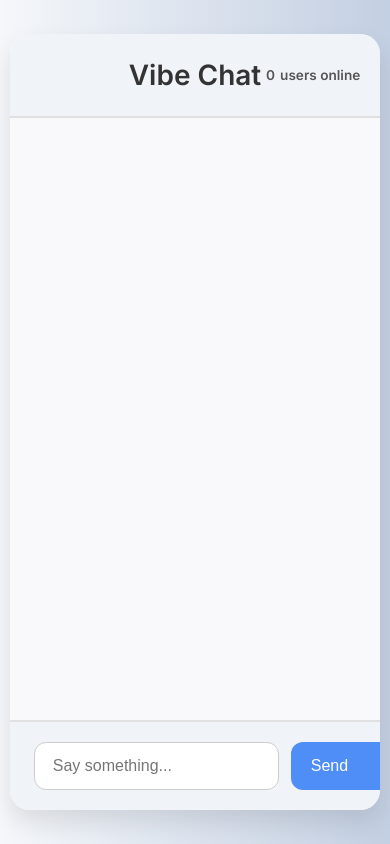
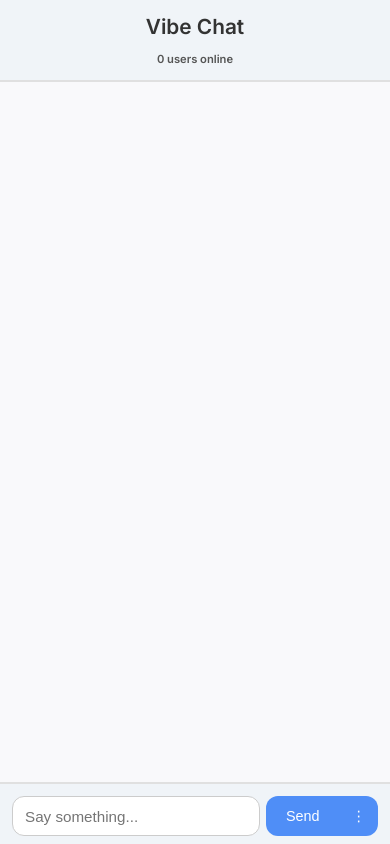
Before and after one commit to erikhurinek/slm_server, a Python web app: template src/templates/index.html in a window 390 px wide. Run offline with Jinja, Linux system fonts and the light colour scheme; the template is opened without the code that fills it, so the values that code supplies are empty; some libraries are stand-ins or nearby versions.

Commit message:
Tidying up and some bugfixes.

```diff
--- a/src/ai_chat_generator.py
+++ b/src/ai_chat_generator.py
@@ -70,6 +70,4 @@ class AiChatGenerator:
         with self.lock:
             was_generating = self.is_generating
             self.is_generating = False
-            # Note: This doesn't immediately stop ollama.chat, but will prevent further tokens
-            # from being processed once the current call returns
             return was_generating
--- /dev/null
+++ b/src/static/index.css
@@ -0,0 +1,335 @@
+* {
+    box-sizing: border-box;
+    margin: 0;
+    padding: 0;
+}
+
+body {
+    font-family: 'Inter', sans-serif;
+    background: linear-gradient(to right, #f5f7fa, #c3cfe2);
+    color: #333;
+    display: flex;
+    justify-content: center;
+    align-items: center;
+    height: 100vh;
+    overflow: hidden;
+}
+
+.chat-wrapper {
+    width: 95%;
+    max-width: 1000px;
+    height: 92vh;
+    background: #ffffff;
+    border-radius: 20px;
+    display: flex;
+    flex-direction: column;
+    box-shadow: 0 12px 24px rgba(0, 0, 0, 0.1);
+    overflow: hidden;
+}
+
+.header {
+    padding: 24px;
+    text-align: center;
+    font-size: 1.75rem;
+    font-weight: 600;
+    background: #f0f4f8;
+    border-bottom: 2px solid #e0e0e0;
+    position: relative;
+    display: flex;
+    justify-content: center;
+    align-items: center;
+}
+
+.status-container {
+    position: absolute;
+    right: 20px;
+    display: flex;
+    align-items: center;
+    gap: 15px;
+    font-size: 0.85rem;
+}
+
+.user-count {
+    display: flex;
+    align-items: center;
+    gap: 5px;
+    color: #555;
+}
+
+.busy-indicator {
+    display: none;  /* Hide by default */
+    align-items: center;
+    gap: 5px;
+    color: #555;
+}
+
+.busy-indicator.active {
+    display: flex;  /* Show only when active */
+    color: #ff6b6b;
+}
+
+.busy-indicator .dot {
+    width: 8px;
+    height: 8px;
+    border-radius: 50%;
+    background-color: #ccc;
+}
+
+.busy-indicator.active .dot {
+    background-color: #ff6b6b;
+    animation: pulse 1.5s infinite;
+}
+
+@keyframes pulse {
+    0% { opacity: 0.4; }
+    50% { opacity: 1; }
+    100% { opacity: 0.4; }
+}
+
+.ai-status-indicator {
+    display: none;
+    align-items: center;
+    gap: 5px;
+    color: #ff6b6b;
+    font-weight: 600;
+}
+
+.ai-status-indicator.disabled {
+    display: flex;
+}
+
+.messages {
+    flex: 1;
+    overflow-y: auto;
+    padding: 30px 40px;
+    display: flex;
+    flex-direction: column;
+    gap: 16px;
+    background-color: #f9f9fb;
+}
+
+.message {
+    padding: 14px 20px;
+    border-radius: 18px;
+    max-width: 70%;
+    word-wrap: break-word;
+    animation: fadeIn 0.3s ease-in-out;
+    font-size: 1rem;
+}
+
+.user-message {
+    background: #4f8ef7;
+    color: #fff;
+    align-self: flex-end;
+}
+
+.bot-message {
+    background: #e2e8f0;
+    color: #111;
+    align-self: flex-start;
+}
+
+.input-area {
+    display: flex;
+    padding: 20px 24px;
+    gap: 12px;
+    background: #f0f4f8;
+    border-top: 2px solid #e0e0e0;
+}
+
+.input-area input[type="text"] {
+    flex: 1;
+    padding: 14px 18px;
+    border-radius: 12px;
+    border: 1px solid #ccc;
+    background: #fff;
+    color: #333;
+    font-size: 1rem;
+}
+
+.input-area input[type="submit"] {
+    border-radius: 12px 0 0 12px;
+    padding: 0 20px;
+}
+
+.button {
+    background: #4f8ef7;
+    border: none;
+    color: white;
+    padding: 14px 20px;
+    border-radius: 12px;
+    cursor: pointer;
+    font-size: 1rem;
+    transition: background 0.2s;
+    height: 48px;
+    display: flex;
+    align-items: center;
+    justify-content: center;
+}
+
+.button:hover {
+    background: #336ac0;
+}
+
+.options-button {
+    border-radius: 0 12px 12px 0;
+    padding: 0 14px;
+    margin: 0;
+}
+
+@keyframes fadeIn {
+    from {
+        opacity: 0;
+        transform: translateY(10px);
+    }
+
+    to {
+        opacity: 1;
+        transform: translateY(0);
+    }
+}
+
+.dropdown {
+    position: relative;
+    display: inline-block;
+}
+
+.dropdown-content {
+    display: none;
+    position: absolute;
+    bottom: 100%;
+    right: 0;
+    background-color: #f9f9f9;
+    min-width: 160px;
+    box-shadow: 0px 8px 16px 0px rgba(0, 0, 0, 0.2);
+    z-index: 1;
+    border-radius: 8px;
+}
+
+.dropdown:hover .dropdown-content {
+    display: block;
+}
+
+.dropdown-content a {
+    color: black;
+    padding: 12px 16px;
+    text-decoration: none;
+    display: block;
+    font-size: 0.9rem;
+}
+
+.dropdown-content a:hover {
+    background-color: #f1f1f1;
+    border-radius: 8px;
+}
+
+.submit-container {
+    display: flex;
+    align-items: stretch;
+    height: 48px;
+}
+
+/* Media Queries for Responsive Design */
+@media screen and (max-width: 768px) {
+    .chat-wrapper {
+        width: 100%;
+        height: 100vh;
+        border-radius: 0;
+        max-width: 100%;
+    }
+
+    .header {
+        padding: 18px;
+        font-size: 1.5rem;
+    }
+
+    .status-container {
+        font-size: 0.75rem;
+        gap: 10px;
+        right: 15px;
+    }
+
+    .messages {
+        padding: 20px 25px;
+    }
+
+    .message {
+        max-width: 85%;
+        font-size: 0.95rem;
+        padding: 12px 16px;
+    }
+
+    .input-area {
+        padding: 15px;
+        gap: 8px;
+    }
+
+    .input-area input[type="text"] {
+        padding: 12px 14px;
+        font-size: 0.95rem;
+    }
+
+    .button {
+        padding: 12px 16px;
+        font-size: 0.95rem;
+        height: 44px;
+    }
+}
+
+@media screen and (max-width: 480px) {
+    .header {
+        padding: 14px;
+        font-size: 1.3rem;
+        flex-direction: column;
+        gap: 8px;
+    }
+
+    .status-container {
+        position: static;
+        justify-content: center;
+        width: 100%;
+        gap: 12px;
+        font-size: 0.7rem;
+        margin-top: 5px;
+    }
+
+    .messages {
+        padding: 15px 20px;
+        gap: 12px;
+    }
+
+    .message {
+        max-width: 90%;
+        padding: 10px 14px;
+        font-size: 0.9rem;
+    }
+
+    .input-area {
+        padding: 12px 12px 0 12px;
+        gap: 6px;
+    }
+
+    .options-button {
+        padding: 0 10px;
+    }
+
+    .input-area input[type="text"] {
+        padding: 10px 12px;
+        height: 40px;
+    }
+
+    .button {
+        padding: 10px 12px;
+        font-size: 0.9rem;
+        height: 40px;
+    }
+
+    .dropdown-content {
+        min-width: 140px;
+    }
+
+    .dropdown-content a {
+        padding: 10px 12px;
+        font-size: 0.8rem;
+    }
+}
--- a/src/templates/index.html
+++ b/src/templates/index.html
@@ -4,241 +4,10 @@
 <head>
     <meta charset="UTF-8">
     <meta name="viewport" content="width=device-width, initial-scale=1.0">
-    <title>Chat Vibe</title>
+    <title>Vibe Chat</title>
     <link href="https://fonts.googleapis.com/css2?family=Inter:wght@400;600&display=swap" rel="stylesheet">
     <script src="https://cdnjs.cloudflare.com/ajax/libs/socket.io/4.0.1/socket.io.js"></script>
-    <style>
-        * {
-            box-sizing: border-box;
-            margin: 0;
-            padding: 0;
-        }
-
-        body {
-            font-family: 'Inter', sans-serif;
-            background: linear-gradient(to right, #f5f7fa, #c3cfe2);
-            color: #333;
-            display: flex;
-            justify-content: center;
-            align-items: center;
-            height: 100vh;
-            overflow: hidden;
-        }
-
-        .chat-wrapper {
-            width: 95%;
-            max-width: 1000px;
-            height: 92vh;
-            background: #ffffff;
-            border-radius: 20px;
-            display: flex;
-            flex-direction: column;
-            box-shadow: 0 12px 24px rgba(0, 0, 0, 0.1);
-            overflow: hidden;
-        }
-
-        .header {
-            padding: 24px;
-            text-align: center;
-            font-size: 1.75rem;
-            font-weight: 600;
-            background: #f0f4f8;
-            border-bottom: 2px solid #e0e0e0;
-            position: relative;
-            display: flex;
-            justify-content: center;
-            align-items: center;
-        }
-
-        .status-container {
-            position: absolute;
-            right: 20px;
-            display: flex;
-            align-items: center;
-            gap: 15px;
-            font-size: 0.85rem;
-        }
-
-        .user-count {
-            display: flex;
-            align-items: center;
-            gap: 5px;
-            color: #555;
-        }
-
-        .busy-indicator {
-            display: none;  /* Hide by default */
-            align-items: center;
-            gap: 5px;
-            color: #555;
-        }
-
-        .busy-indicator.active {
-            display: flex;  /* Show only when active */
-            color: #ff6b6b;
-        }
-
-        .busy-indicator .dot {
-            width: 8px;
-            height: 8px;
-            border-radius: 50%;
-            background-color: #ccc;
-        }
-
-        .busy-indicator.active .dot {
-            background-color: #ff6b6b;
-            animation: pulse 1.5s infinite;
-        }
-
-        @keyframes pulse {
-            0% { opacity: 0.4; }
-            50% { opacity: 1; }
-            100% { opacity: 0.4; }
-        }
-
-        .ai-status-indicator {
-            display: none;
-            align-items: center;
-            gap: 5px;
-            color: #ff6b6b;
-            font-weight: 600;
-        }
-
-        .ai-status-indicator.disabled {
-            display: flex;
-        }
-
-        .messages {
-            flex: 1;
-            overflow-y: auto;
-            padding: 30px 40px;
-            display: flex;
-            flex-direction: column;
-            gap: 16px;
-            background-color: #f9f9fb;
-        }
-
-        .message {
-            padding: 14px 20px;
-            border-radius: 18px;
-            max-width: 70%;
-            word-wrap: break-word;
-            animation: fadeIn 0.3s ease-in-out;
-            font-size: 1rem;
-        }
-
-        .user-message {
-            background: #4f8ef7;
-            color: #fff;
-            align-self: flex-end;
-        }
-
-        .bot-message {
-            background: #e2e8f0;
-            color: #111;
-            align-self: flex-start;
-        }
-
-        .input-area {
-            display: flex;
-            padding: 20px 24px;
-            gap: 12px;
-            background: #f0f4f8;
-            border-top: 2px solid #e0e0e0;
-        }
-
-        .input-area input[type="text"] {
-            flex: 1;
-            padding: 14px 18px;
-            border-radius: 12px;
-            border: 1px solid #ccc;
-            background: #fff;
-            color: #333;
-            font-size: 1rem;
-        }
-
-        .input-area input[type="submit"] {
-            border-radius: 12px 0 0 12px;
-            padding: 0 20px;
-        }
-
-        .button {
-            background: #4f8ef7;
-            border: none;
-            color: white;
-            padding: 14px 20px;
-            border-radius: 12px;
-            cursor: pointer;
-            font-size: 1rem;
-            transition: background 0.2s;
-            height: 48px;
-            display: flex;
-            align-items: center;
-            justify-content: center;
-        }
-
-        .button:hover {
-            background: #336ac0;
-        }
-
-        .options-button {
-            border-radius: 0 12px 12px 0;
-            padding: 0 14px;
-            margin: 0;
-        }
-
-        @keyframes fadeIn {
-            from {
-                opacity: 0;
-                transform: translateY(10px);
-            }
-
-            to {
-                opacity: 1;
-                transform: translateY(0);
-            }
-        }
-
-        .dropdown {
-            position: relative;
-            display: inline-block;
-        }
-
-        .dropdown-content {
-            display: none;
-            position: absolute;
-            bottom: 100%;
-            right: 0;
-            background-color: #f9f9f9;
-            min-width: 160px;
-            box-shadow: 0px 8px 16px 0px rgba(0, 0, 0, 0.2);
-            z-index: 1;
-            border-radius: 8px;
-        }
-
-        .dropdown:hover .dropdown-content {
-            display: block;
-        }
-
-        .dropdown-content a {
-            color: black;
-            padding: 12px 16px;
-            text-decoration: none;
-            display: block;
-            font-size: 0.9rem;
-        }
-
-        .dropdown-content a:hover {
-            background-color: #f1f1f1;
-            border-radius: 8px;
-        }
-
-        .submit-container {
-            display: flex;
-            align-items: stretch;
-            height: 48px;
-        }
-    </style>
+    <link rel="stylesheet" href="/static/index.css">
 </head>
 
 <body>
@@ -247,7 +16,7 @@
             Vibe Chat
             <div class="status-container">
                 <div class="user-count">
-                    <span id="user-count">0</span> users online
+                    <span id="user-count">0 users online</span>
                 </div>
                 <div id="busy-indicator" class="busy-indicator">
                     <div class="dot"></div>
@@ -268,8 +37,8 @@
                 <div class="dropdown">
                     <button type="button" class="options-button button">⋮</button>
                     <div class="dropdown-content">
-                        <a href="#" onclick="socket.emit('reset'); return false;">Reset Chat</a>
-                        <a href="#" id="ai-toggle" onclick="toggleAI(); return false;">Disable AI</a>
+                        <a onclick="socket.emit('reset'); return false;">Reset Chat</a>
+                        <a id="ai-toggle" onclick="toggleAI(); return false;">Disable Responses</a>
                     </div>
                 </div>
             </div>
@@ -303,7 +72,7 @@
 
         // User count event listener
         socket.on('user_count', function(data) {
-            userCountElement.textContent = data.count;
+            userCountElement.textContent = `${data.count} user${data.count == 1 ? "": "s"} online`;
         });
 
         // AI busy status event listener
```
Also changed, not shown: main.py (+3 -37 lines), src/application.py (+10 -16 lines), src/logging_utils.py (added, +44 -0 lines), 1 other file.
